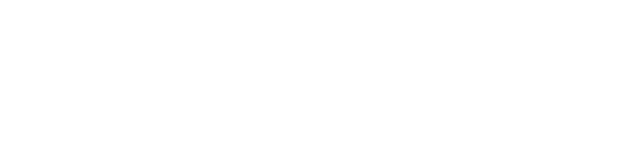
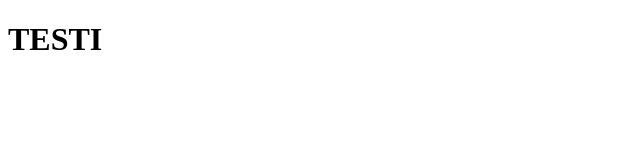
Before and after one commit to PaivarintaEmilia/cloud-computing-front-html, a plain HTML site: page index.html in a window 1280 px wide. Shown: the whole page, without its empty margins (0-640 px from the left). Drawn offline with Linux system fonts and the light colour scheme.

Commit message:
Update index.html

```diff
--- a/index.html
+++ b/index.html
@@ -6,6 +6,6 @@
     <title>Document</title>
 </head>
 <body>
-
+    <h1>TESTI</h1>
 </body>
 </html>
```
